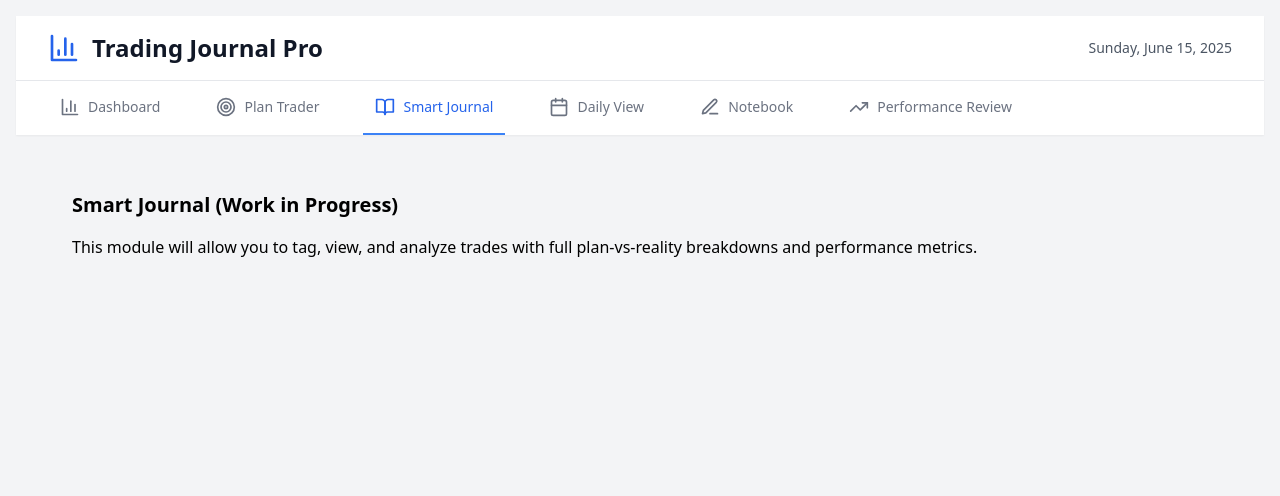
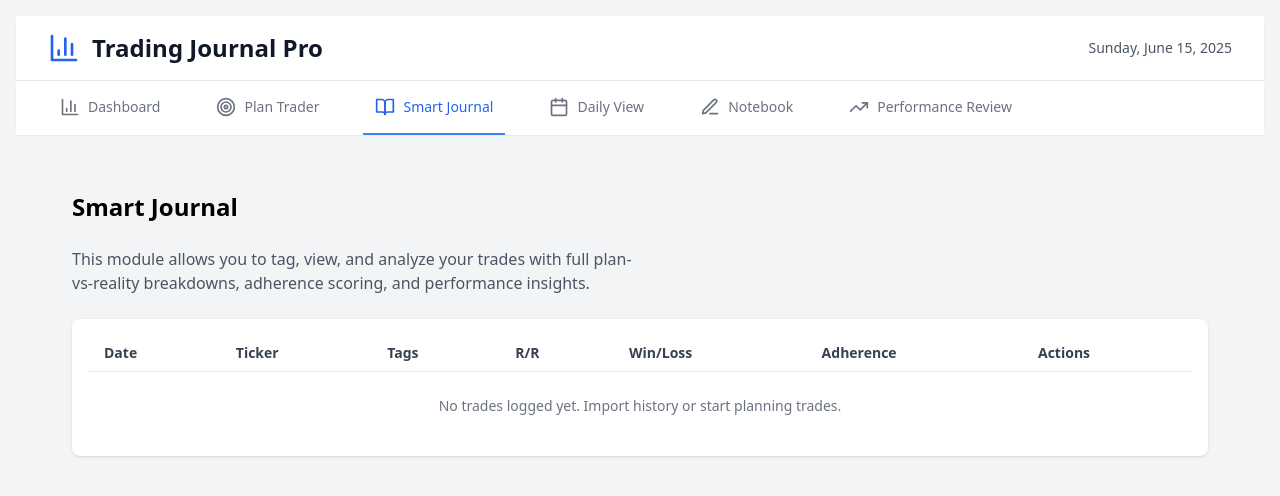
Before and after one commit to unicorntrader/claudect, a React (Create React App) app: page / in a window 1280 px wide. Both pictures are taken after a click on the button "Smart Journal". Shown: the top 496 px of the page. Built offline with nearby package versions, Linux system fonts and the light colour scheme; the HTML template or start-up script is replaced by a standard one.

Commit message:
Update SmartJournal.jsx

```diff
--- a/src/components/journal/SmartJournal.jsx
+++ b/src/components/journal/SmartJournal.jsx
@@ -1,11 +1,101 @@
-
-import React from 'react';
+import React, { useState } from 'react';
 
 const SmartJournal = () => {
+  const [trades, setTrades] = useState([]);
+  const [selectedTrade, setSelectedTrade] = useState(null);
+
   return (
-    <div className="p-6">
-      <h2 className="text-xl font-semibold mb-4">Smart Journal (Work in Progress)</h2>
-      <p>This module will allow you to tag, view, and analyze trades with full plan-vs-reality breakdowns and performance metrics.</p>
+    <div className="p-6 space-y-6">
+      <h1 className="text-2xl font-bold">Smart Journal</h1>
+      <p className="text-gray-600 max-w-xl">
+        This module allows you to tag, view, and analyze your trades with full plan-vs-reality breakdowns, adherence scoring, and performance insights.
+      </p>
+
+      {/* Table View */}
+      <div className="bg-white rounded-lg shadow p-4 overflow-x-auto">
+        <table className="min-w-full text-sm text-left">
+          <thead className="border-b text-gray-700">
+            <tr>
+              <th className="px-4 py-2">Date</th>
+              <th className="px-4 py-2">Ticker</th>
+              <th className="px-4 py-2">Tags</th>
+              <th className="px-4 py-2">R/R</th>
+              <th className="px-4 py-2">Win/Loss</th>
+              <th className="px-4 py-2">Adherence</th>
+              <th className="px-4 py-2">Actions</th>
+            </tr>
+          </thead>
+          <tbody>
+            {trades.length === 0 ? (
+              <tr>
+                <td colSpan="7" className="text-center text-gray-500 py-6">
+                  No trades logged yet. Import history or start planning trades.
+                </td>
+              </tr>
+            ) : (
+              trades.map((trade, index) => (
+                <tr key={index} className="border-b hover:bg-gray-50">
+                  <td className="px-4 py-2">{trade.date}</td>
+                  <td className="px-4 py-2 font-medium">{trade.ticker}</td>
+                  <td className="px-4 py-2">{trade.tags?.join(', ')}</td>
+                  <td className="px-4 py-2">{trade.rr}</td>
+                  <td className="px-4 py-2">{trade.outcome}</td>
+                  <td className="px-4 py-2">{trade.adherence}%</td>
+                  <td className="px-4 py-2">
+                    <button
+                      className="text-blue-600 hover:underline"
+                      onClick={() => setSelectedTrade(trade)}
+                    >
+                      View
+                    </button>
+                  </td>
+                </tr>
+              ))
+            )}
+          </tbody>
+        </table>
+      </div>
+
+      {/* Plan vs Reality Panel */}
+      {selectedTrade && (
+        <div className="bg-white rounded-lg shadow p-6">
+          <h3 className="text-lg font-semibold mb-4">Plan vs Reality</h3>
+          <div className="grid grid-cols-1 md:grid-cols-2 gap-4">
+            <div>
+              <p className="text-sm text-gray-500">Planned Entry</p>
+              <p className="text-base">{selectedTrade.planEntry}</p>
+            </div>
+            <div>
+              <p className="text-sm text-gray-500">Actual Entry</p>
+              <p className="text-base">{selectedTrade.actualEntry}</p>
+            </div>
+            <div>
+              <p className="text-sm text-gray-500">Planned Stop</p>
+              <p className="text-base">{selectedTrade.planStop}</p>
+            </div>
+            <div>
+              <p className="text-sm text-gray-500">Actual Stop</p>
+              <p className="text-base">{selectedTrade.actualStop}</p>
+            </div>
+            <div>
+              <p className="text-sm text-gray-500">Planned Target</p>
+              <p className="text-base">{selectedTrade.planTarget}</p>
+            </div>
+            <div>
+              <p className="text-sm text-gray-500">Actual Target</p>
+              <p className="text-base">{selectedTrade.actualTarget}</p>
+            </div>
+          </div>
+          <div className="mt-6 text-right">
+            <button
+              className="px-4 py-2 text-sm bg-gray-100 rounded hover:bg-gray-200"
+              onClick={() => setSelectedTrade(null)}
+            >
+              Close
+            </button>
+          </div>
+        </div>
+      )}
     </div>
   );
 };
```
